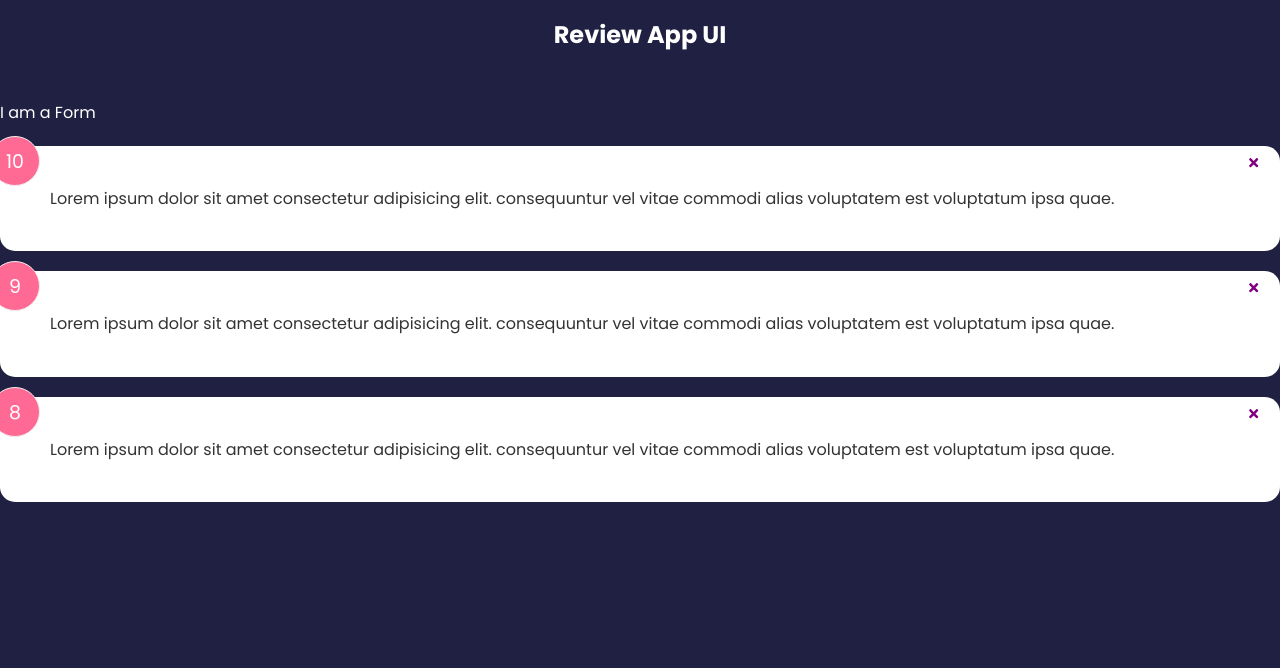
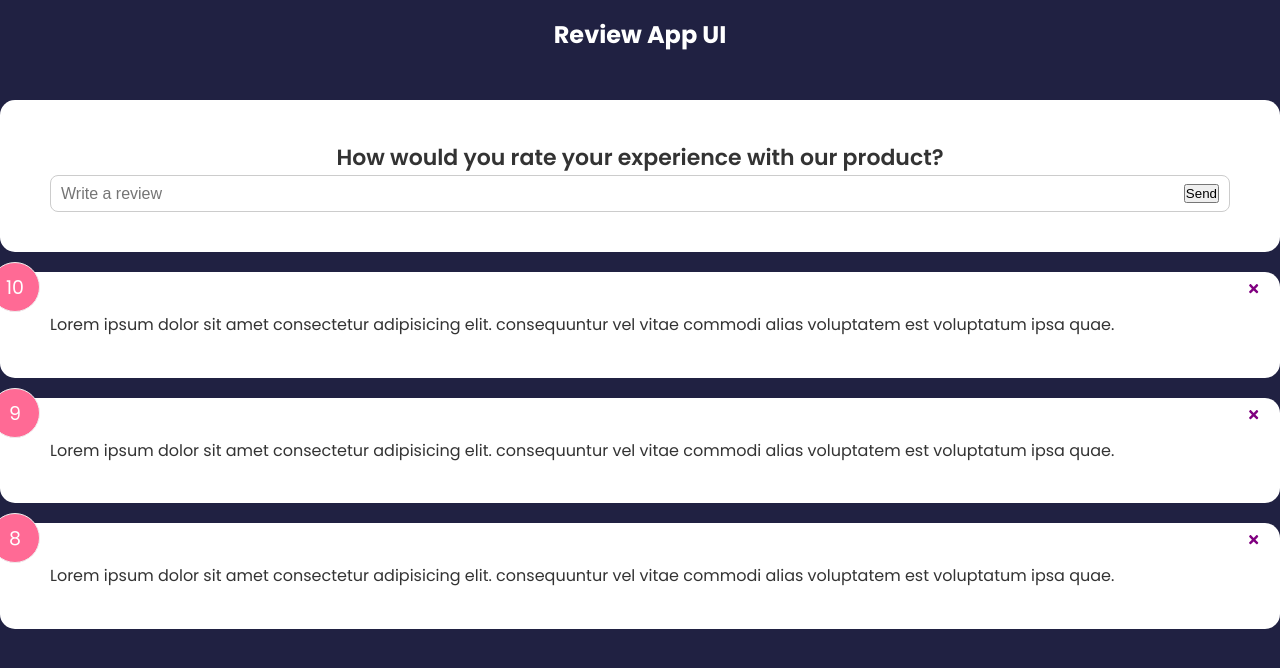
Before and after one commit to Iredafe/review-app, a React (Create React App) app: page / in a window 1280 px wide. Shown: the top 668 px of the page. Built offline with nearby package versions, Linux system fonts and the light colour scheme.

Commit message:
adding form

```diff
--- a/src/components/ReviewForm.jsx
+++ b/src/components/ReviewForm.jsx
@@ -1,7 +1,28 @@
 import React from 'react';
+import { useState } from 'react';
+import Card from './shared/Card';
 
 function ReviewForm() {
-  return <div>I am a Form</div>;
+  const [text, setText] = useState('');
+  const handleTextChange = (e) => {
+    setText(e.target.value);
+  };
+  return (
+    <Card>
+      <form action=''>
+        <h2>How would you rate your experience with our product?</h2>
+        <div className='input-group'>
+          <input
+            onChange={handleTextChange}
+            type='text'
+            placeholder='Write a review'
+            value={text}
+          />
+          <button type='submit'>Send</button>
+        </div>
+      </form>
+    </Card>
+  );
 }
 
 export default ReviewForm;
```
